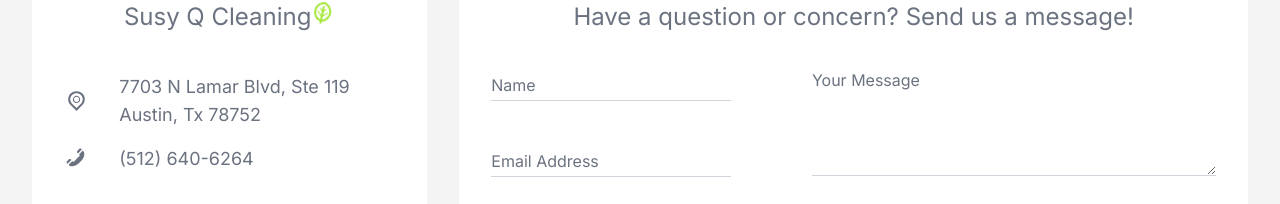
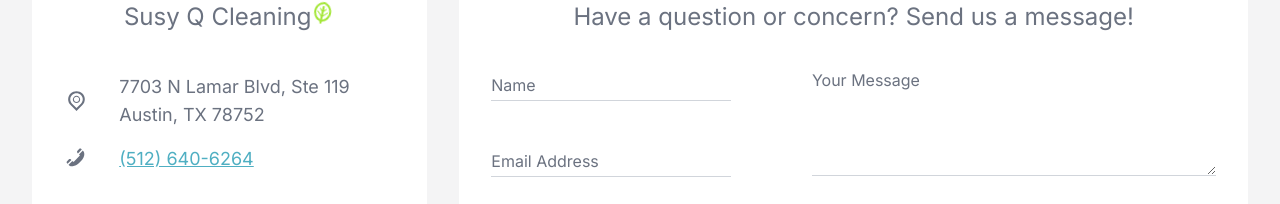
Before and after one commit to oscar-ct/susyq, a Next.js app: page / in a window 1280 px wide. Shown: the part 5090-5294 px from the top of the page. Built offline with nearby package versions, Linux system fonts and the light colour scheme.

Commit message:
add link to tel number, reduce padding on mobile

```diff
--- a/src/components/Contact.jsx
+++ b/src/components/Contact.jsx
@@ -107,23 +107,23 @@
                     <span className={"text-center text-5xl uppercase font-light text-gray-500"}>Contact Us</span>
                 </div>
                 <div className={"py-5 w-full flex flex-col lg:flex-row gap-8"}>
-                    <div className={"p-8 w-full lg:w-4/12 bg-white rounded-xl flex flex-col"}>
+                    <div className={"py-8 px-4 w-full lg:w-4/12 bg-white rounded-xl flex flex-col sm:px-8"}>
                         <div className={"pb-10 text-2xl text-gray-500 flex justify-center"}>
                             Susy Q Cleaning <TiLeaf className={"rotate-12 text-lime-400"}/>
                         </div>
                         <div className={"flex flex-col gap-4"}>
                             <div className={"text-lg text-gray-500 flex items-center justify-between"}>
                                 <TiLocationOutline size={25}/>
-                                <span className={"w-10/12"}>7703 N Lamar Blvd, Ste 119 Austin, Tx 78752</span>
+                                <span className={"w-10/12"}>7703 N Lamar Blvd, Ste 119 Austin, TX 78752</span>
                             </div>
                             <div className={"text-lg text-gray-500 flex items-center justify-between"}>
                                 <TiPhone size={25}/>
-                                <span className={"w-10/12"}>(512) 640-6264</span>
+                                <a href={"tel:512-640-6264"} className={"w-10/12 text-susy underline"}>(512) 640-6264</a>
                             </div>
                         </div>
                     </div>
 
-                    <div className={"pt-8 px-8 w-full lg:w-8/12 bg-white rounded-xl flex flex-col"}>
+                    <div className={"pt-8 px-4 w-full lg:w-8/12 bg-white rounded-xl flex flex-col sm:px-8"}>
                         <div className={"pb-6 text-center text-2xl text-gray-500"}>
                             Have a question or concern? Send us a message!
                         </div>
```
